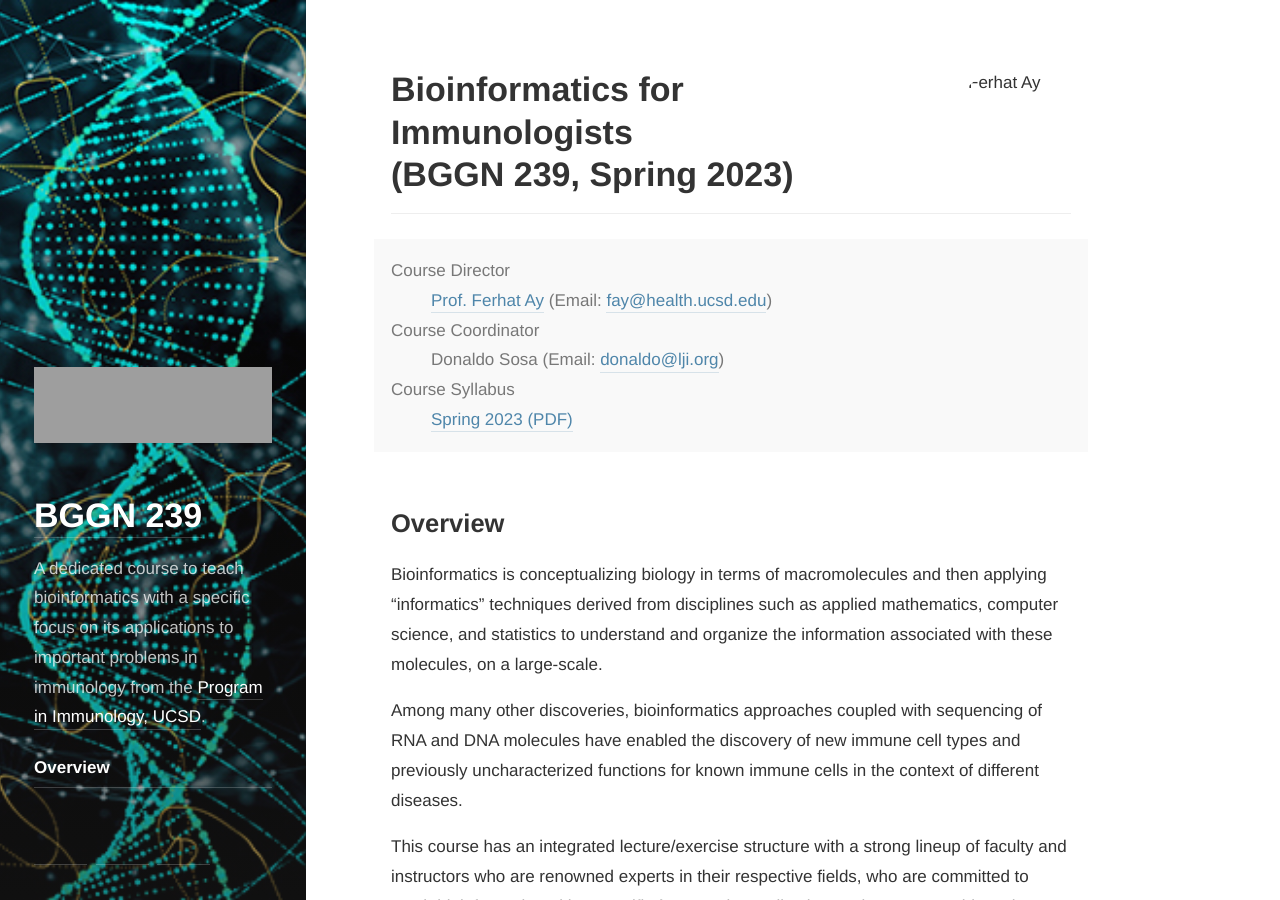
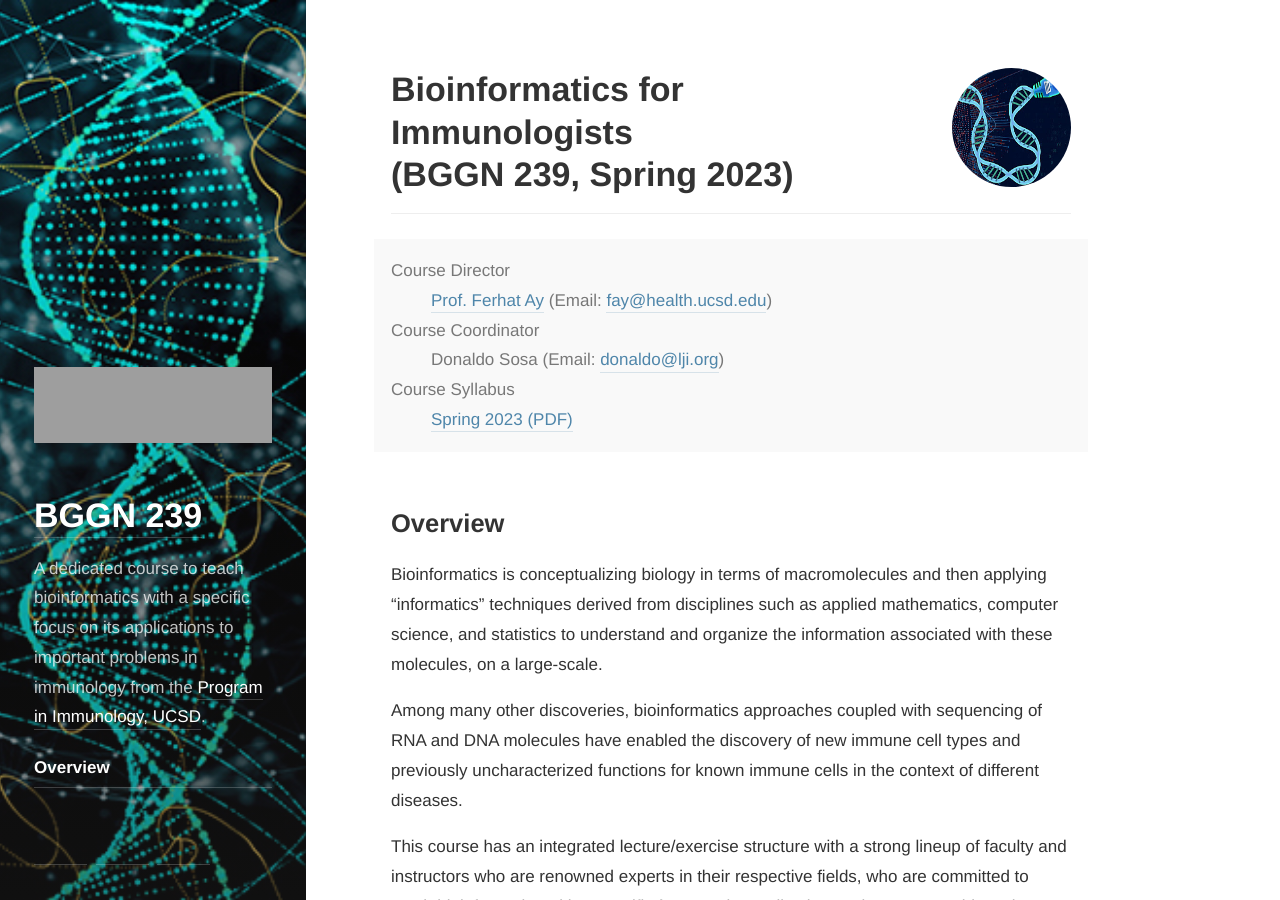
Before and after one commit to ay-lab/BGGN239Spring2025, a Jekyll site: the page built from index.md, in a window 1280 px wide and 900 px high. Built offline with Jekyll 4.4.1, drawn with Linux system fonts in a browser that asks for light colours; grey boxes are pictures that could not be loaded.

Commit message:
Update authors.yml

```diff
--- a/_data/authors.yml
+++ b/_data/authors.yml
@@ -26,7 +26,7 @@ barry:
 
   # This photo will be used in the about section
   picture:
-    src:             /BGGN239_Spring_2023/assets/img/logo.jpeg
+    src:             https://ay-lab.github.io/BGGN239Spring2023/assets/img/logo.jpeg
     # srcset is optional, but can be used to provide higher res versions for retina displays
     #srcset:
     #  1x:            https://placehold.it/128x128
```
